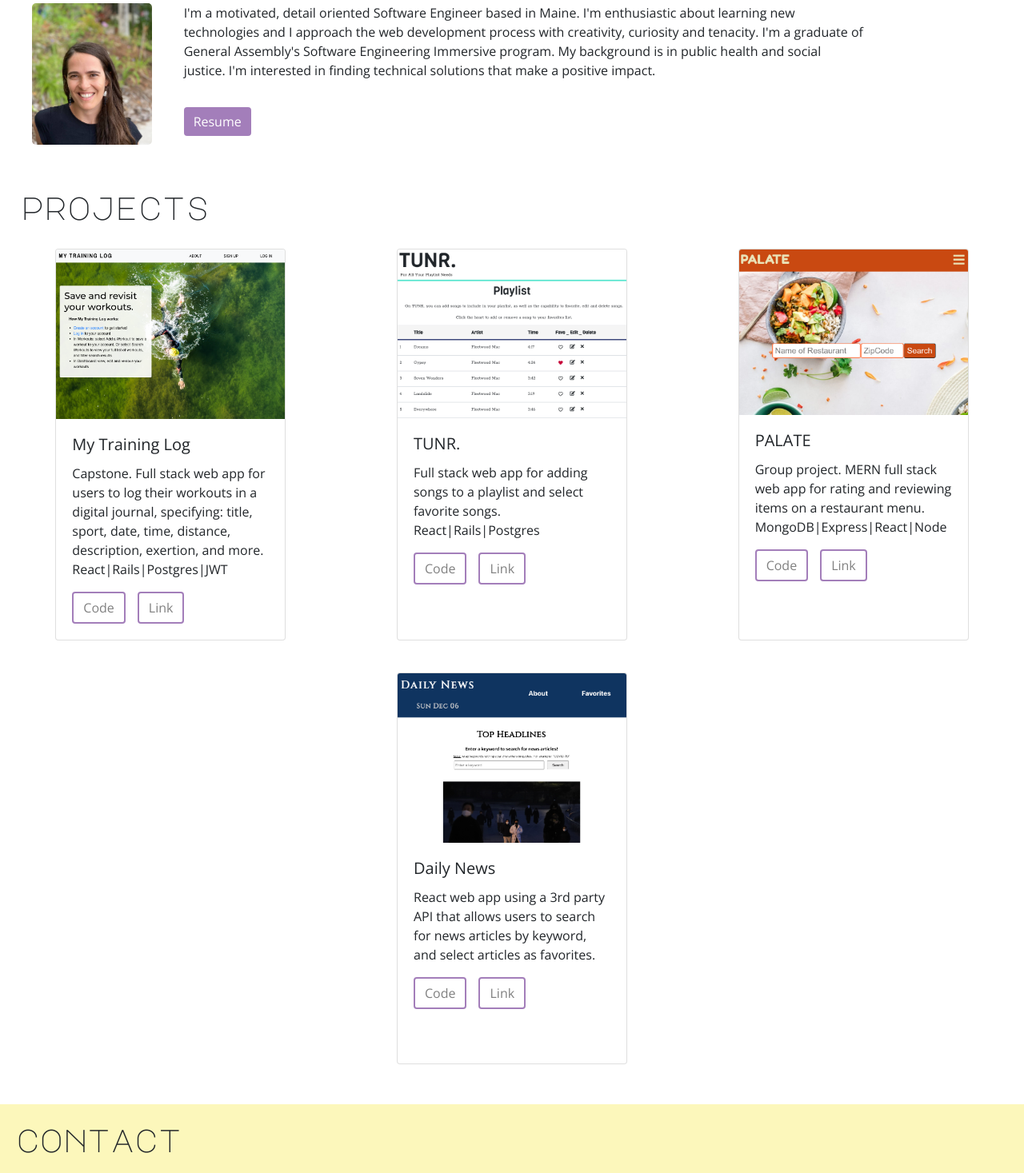
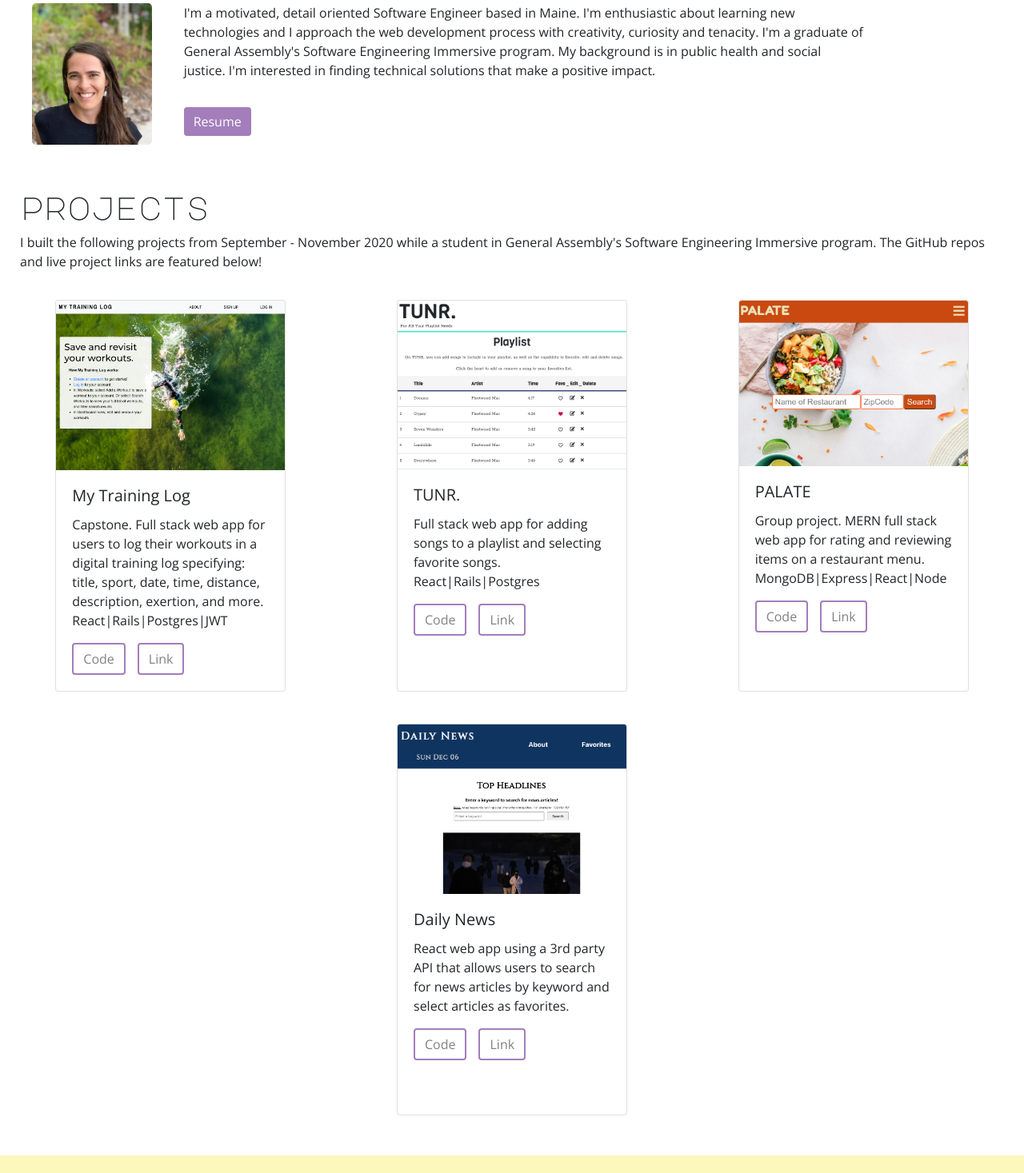
Before and after one commit to lhaake/portfolio, a React (Create React App) app: page / in a window 1280 px wide. Shown: the part 505-1972 px from the top of the page at 80% size. Built offline with nearby package versions, Linux system fonts and the light colour scheme.

Commit message:
Added a description to Projects.js

```diff
--- a/src/components/Projects.css
+++ b/src/components/Projects.css
@@ -3,6 +3,11 @@
     text-align: left;
     padding: 25px 25px 0px 25px;
     font-family: 'Major Mono Display', monospace;
+}
+
+.projects-intro {
+    padding: 0px 25px 0px 25px;
+    font-family: 'Open Sans', sans-serif;
 }
 
 .projects-container {
--- a/src/components/Projects.js
+++ b/src/components/Projects.js
@@ -12,7 +12,7 @@ const Projects = () => {
     return (
         <div className="projects-header">
             <h1>projects</h1>
-
+            <p className="projects-intro">I built the following projects from September - November 2020 while a student in General Assembly's Software Engineering Immersive program. The GitHub repos and live project links are featured below!</p>
 
             <div className="projects-container">
 
@@ -22,7 +22,7 @@ const Projects = () => {
                 <Card.Body>
                     <Card.Title>My Training Log</Card.Title>
                     <Card.Text>
-                    Capstone. Full stack web app for users to log their workouts in a digital journal, specifying: title, sport, date, time, distance, description, exertion, and more. React|Rails|Postgres|JWT
+                    Capstone. Full stack web app for users to log their workouts in a digital training log specifying: title, sport, date, time, distance, description, exertion, and more. React|Rails|Postgres|JWT
                     </Card.Text>
                     <Button variant=""><a href="https://github.com/lhaake/unit4-proj-frontend" target="_blank">Code</a></Button>
                     <Button variant=""><a href="https://lhaake-unit4proj.netlify.app/" target="_blank">Link</a></Button>
@@ -36,7 +36,7 @@ const Projects = () => {
                 <Card.Body>
                     <Card.Title>TUNR.</Card.Title>
                     <Card.Text>
-                    Full stack web app for adding songs to a playlist and select favorite songs. React|Rails|Postgres
+                    Full stack web app for adding songs to a playlist and selecting favorite songs. React|Rails|Postgres
                     </Card.Text>
                     <Button variant=""><a href="https://github.com/lhaake/tunr-rails-app-frontend" target="_blank">Code</a></Button>
                     <Button variant=""><a href="https://tunr-lhaake.netlify.app/" target="_blank">Link</a></Button>
@@ -60,8 +60,6 @@ const Projects = () => {
                 </Card>
                 </motion.div>
 
-
-
                 <motion.div whileHover={{ scale: 1.1, transition: { duration: 0.5 } }}>
                 <Card style={{ width: '18rem' }}>
 
@@ -69,7 +67,7 @@ const Projects = () => {
                 <Card.Body>
                     <Card.Title>Daily News</Card.Title>
                     <Card.Text>
-                    React web app using a 3rd party API that allows users to search for news articles by keyword, and select articles as favorites.
+                    React web app using a 3rd party API that allows users to search for news articles by keyword and select articles as favorites.
                     </Card.Text>
                     <Button variant=""><a href="https://lhaake-news-app.netlify.app/" target="_blank">Code</a></Button>
                     <Button variant=""><a href="https://lhaake-news-app.netlify.app/" target="_blank">Link</a></Button>
```
Also changed, not shown: 1 other file (tests, documents, lock files or other folders).
